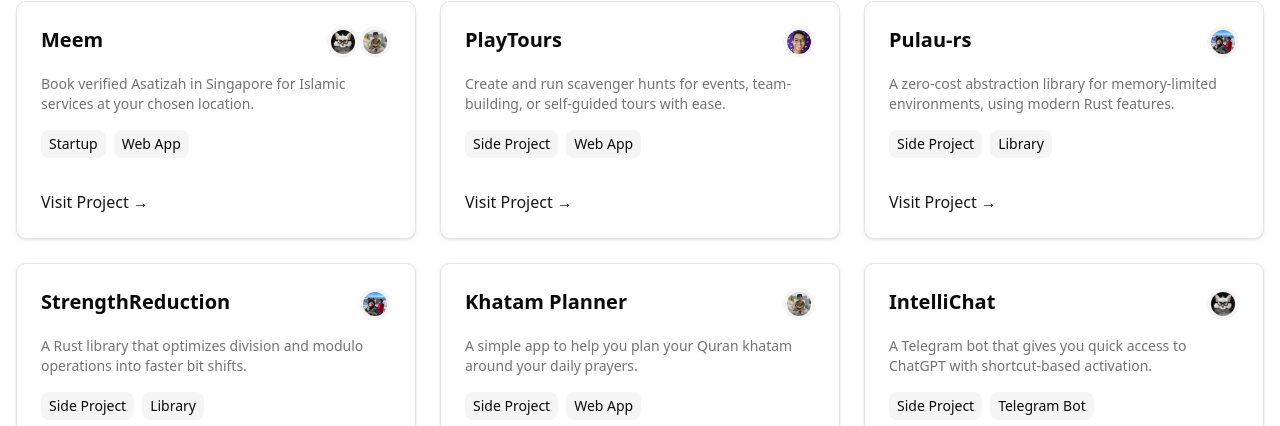
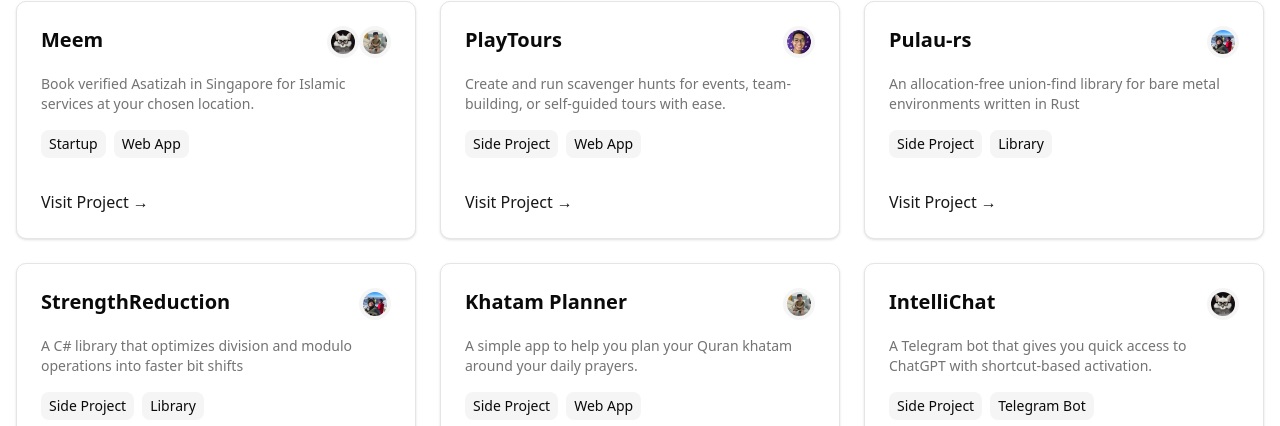
Before and after one commit to SGTinkers/msociety-projects, a Next.js app: page / in a window 1280 px wide. Shown: the part 485-911 px from the top of the page. Built offline with nearby package versions, Linux system fonts and the light colour scheme.

Commit message:
fix: budi projects descriptions

```diff
--- a/src/data/projects.ts
+++ b/src/data/projects.ts
@@ -84,7 +84,7 @@
     {
         title: "Pulau-rs",
         link: "https://github.com/zeon256/pulau-rs",
-        description: "A zero-cost abstraction library for memory-limited environments, using modern Rust features.",
+        description: "An allocation-free union-find library for bare metal environments written in Rust",
         nature: "Side Project",
         platform: "Library",
         thumbnail: "",
@@ -99,7 +99,7 @@
     {
         title: "StrengthReduction",
         link: "https://github.com/zeon256/StrengthReduction",
-        description: "A Rust library that optimizes division and modulo operations into faster bit shifts.",
+        description: "A C# library that optimizes division and modulo operations into faster bit shifts",
         nature: "Side Project",
         platform: "Library",
         thumbnail: "",
```
